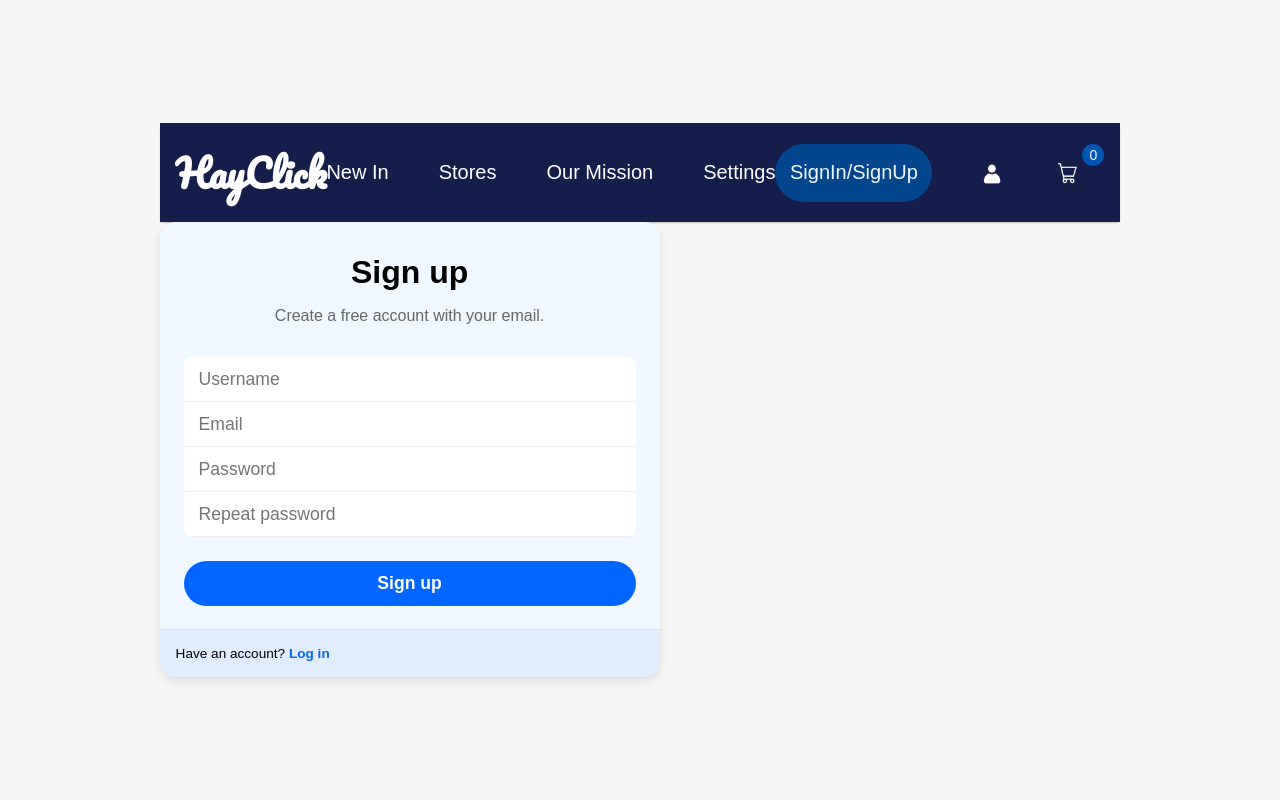
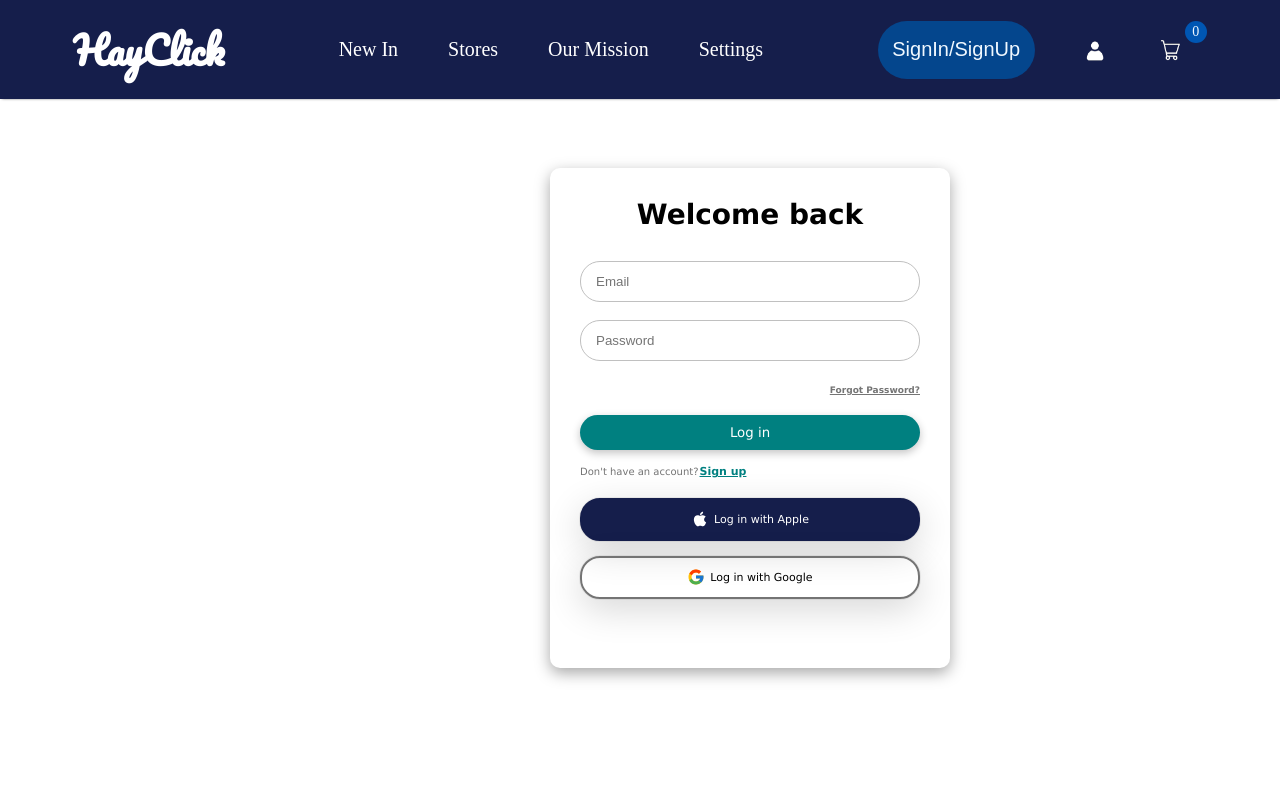
Before and after one commit to sargismnoyan01/WebSite-Frontend, a Django app: page /register/ in a window 1280 px wide. Run offline with Django 5.2, Linux system fonts and the light colour scheme.

Commit message:
register and product-card new designs

```diff
--- a/MyProject/main/static/css/Navbar.css
+++ b/MyProject/main/static/css/Navbar.css
@@ -10,8 +10,11 @@ html{
     height: 100%;
 }
 
+
 .navbar-up{
+    position: fixed;
     display: flex;
+    width: 100%;
     justify-content: space-around;
     padding: 16px;
     box-shadow:0 1px 3px -2px black ;
@@ -198,15 +201,18 @@ a h1 {
     .three-line-icon{
         display: none;
     }
-    body{
-        height: 200px;
-    }
 
     .new-nav{
         position: fixed;
         display: flex;
         background: #151E4B ;
-        justify-content: space-between;
+        align-items: center;
+        justify-content: space-around;
+        border-radius: 10px;
+        box-shadow: rgba(0, 0, 0, 0.35) 0px 5px 15px,
+        rgba(0, 73, 144, 0.5) 5px 10px 15px;
+        transition: all 0.5s;
+
         bottom: 0;
         padding: 15px 9%;
         width: 100%;
@@ -215,7 +221,9 @@ a h1 {
     .new-nav img{
         width: 50px;
         height: 50px;
+
     }
+
     .nav-login-cart {
         display: none;
     }
@@ -225,12 +233,17 @@ a h1 {
 }
 
 .navbar-down{
+    position: fixed;
+    top: 98px;
+    width: 100%;
+    height: 80px;
     background: #151E6E;
     display: flex;
     align-items: center;
 }
 
 .searchAndIcon{
+
     display: flex;
     align-items: center;
     margin-left: 150px;
@@ -251,6 +264,7 @@ a h1 {
     font-weight: 500;
     color: aliceblue;
 }
+
 
 
 
--- a/MyProject/main/static/css/register.css
+++ b/MyProject/main/static/css/register.css
@@ -1,117 +1,136 @@
-/* General styles */
-body {
+
+.form-container {
+    width: 400px;
+    height: 500px;
+    margin-top: 150px;
+    margin-left: 550px;
+    background-color: #fff;
+    box-shadow: rgba(0, 0, 0, 0.35) 0px 5px 15px;
+    border-radius: 10px;
+    box-sizing: border-box;
+    padding: 20px 30px;
+  }
+
+  .title {
+    text-align: center;
+    font-family: "Lucida Sans", "Lucida Sans Regular", "Lucida Grande",
+          "Lucida Sans Unicode", Geneva, Verdana, sans-serif;
+    margin: 10px 0 30px 0;
+    font-size: 28px;
+    font-weight: 800;
+  }
+
+  .form {
+    width: 100%;
+    display: flex;
+    flex-direction: column;
+    gap: 18px;
+    margin-bottom: 15px;
+  }
+
+  .input {
+    border-radius: 20px;
+    border: 1px solid #c0c0c0;
+    outline: 0 !important;
+    box-sizing: border-box;
+    padding: 12px 15px;
+  }
+
+  .page-link {
+    text-decoration: underline;
     margin: 0;
-    padding: 0;
-    font-family: Arial, sans-serif;
+    text-align: end;
+    color: #747474;
+    text-decoration-color: #747474;
+  }
+
+  .page-link-label {
+    cursor: pointer;
+    font-family: "Lucida Sans", "Lucida Sans Regular", "Lucida Grande",
+          "Lucida Sans Unicode", Geneva, Verdana, sans-serif;
+    font-size: 9px;
+    font-weight: 700;
+  }
+
+  .page-link-label:hover {
+    color: #000;
+  }
+
+  .form-btn {
+    padding: 10px 15px;
+    font-family: "Lucida Sans", "Lucida Sans Regular", "Lucida Grande",
+          "Lucida Sans Unicode", Geneva, Verdana, sans-serif;
+    border-radius: 20px;
+    border: 0 !important;
+    outline: 0 !important;
+    background: teal;
+    color: white;
+    cursor: pointer;
+    box-shadow: rgba(0, 0, 0, 0.24) 0px 3px 8px;
+  }
+
+  .form-btn:active {
+    box-shadow: none;
+  }
+
+  .sign-up-label {
+    margin: 0;
+    font-size: 10px;
+    color: #747474;
+    font-family: "Lucida Sans", "Lucida Sans Regular", "Lucida Grande",
+          "Lucida Sans Unicode", Geneva, Verdana, sans-serif;
+  }
+
+  .sign-up-link {
+    margin-left: 1px;
+    font-size: 11px;
+    text-decoration: underline;
+    text-decoration-color: teal;
+    color: teal;
+    cursor: pointer;
+    font-weight: 800;
+    font-family: "Lucida Sans", "Lucida Sans Regular", "Lucida Grande",
+          "Lucida Sans Unicode", Geneva, Verdana, sans-serif;
+  }
+
+  .buttons-container {
+    width: 100%;
+    display: flex;
+    flex-direction: column;
+    justify-content: flex-start;
+    margin-top: 20px;
+    gap: 15px;
+  }
+
+  .apple-login-button,
+      .google-login-button {
+    border-radius: 20px;
+    box-sizing: border-box;
+    padding: 10px 15px;
+    box-shadow: rgba(0, 0, 0, 0.16) 0px 10px 36px 0px,
+          rgba(0, 0, 0, 0.06) 0px 0px 0px 1px;
+    cursor: pointer;
     display: flex;
     justify-content: center;
     align-items: center;
-    min-height: 100vh;
-    background-color: #f5f5f5;
-}
+    font-family: "Lucida Sans", "Lucida Sans Regular", "Lucida Grande",
+          "Lucida Sans Unicode", Geneva, Verdana, sans-serif;
+    font-size: 11px;
+    gap: 5px;
+  }
 
-.form-box {
-    max-width: 400px;
-    width: 90%;
-    background: #f1f7fe;
-    overflow: hidden;
-    border-radius: 16px;
-    color: #010101;
-    box-shadow: 0 4px 8px rgba(0, 0, 0, 0.1);
-}
+  .apple-login-button {
+    background-color: #151E4B;
+    color: #fff;
+    border: 2px solid #151E4B;
+  }
 
-.form {
-    position: relative;
-    display: flex;
-    flex-direction: column;
-    padding: 32px 24px 24px;
-    gap: 16px;
-    text-align: center;
-}
+  .google-login-button {
+    border: 2px solid #747474;
+  }
 
-/* Form text */
-.title {
-    font-weight: bold;
-    font-size: 1.8rem;
-}
-
-.subtitle {
-    font-size: 1rem;
-    color: #666;
-}
-
-/* Inputs box */
-.form-container {
-    overflow: hidden;
-    border-radius: 8px;
-    background-color: #fff;
-    margin: 1rem 0 .5rem;
-    width: 100%;
-}
-
-.input {
-    background: none;
-    border: 0;
-    outline: 0;
-    height: 40px;
-    width: 100%;
-    border-bottom: 1px solid #eee;
-    font-size: 1rem;
-    padding: 8px 15px;
-}
-
-.form-section {
-    padding: 16px;
-    font-size: .85rem;
-    background-color: #e0ecfb;
-    box-shadow: rgb(0 0 0 / 8%) 0 -1px;
-}
-
-.form-section a {
-    font-weight: bold;
-    color: #0066ff;
-    transition: color .3s ease;
-}
-
-.form-section a:hover {
-    color: #005ce6;
-    text-decoration: underline;
-}
-
-/* Button */
-.form button {
-    background-color: #0066ff;
-    color: #fff;
-    border: 0;
-    border-radius: 24px;
-    padding: 10px 16px;
-    font-size: 1rem;
-    font-weight: 600;
-    cursor: pointer;
-    transition: background-color .3s ease;
-}
-
-.form button:hover {
-    background-color: #005ce6;
-}
-
-/* Responsive Design */
-@media screen and (min-width: 768px) {
-    .form-box {
-        max-width: 500px;
-    }
-
-    .title {
-        font-size: 2rem;
-    }
-
-    .input {
-        height: 45px;
-        font-size: 1.1rem;
-    }
-
-    .form button {
-        padding: 12px 20px;
-        font-size: 1.1rem;
-    }
-}
+  .apple-icon,
+      .google-icon {
+    font-size: 18px;
+    margin-bottom: 1px;
+  }
--- a/MyProject/main/templates/base.html
+++ b/MyProject/main/templates/base.html
@@ -25,7 +25,7 @@
             </ul>
 
             <div class="nav-login-cart">
-                <button> SignIn/SignUp </button>
+                <a href="{% url 'register' %}"><button> SignIn/SignUp </button></a>
                 <img class="login-icon" src="{% static '/Images/person-icon.png' %}" alt="" />
                 <img class="cart-icon" src="{% static './Images/cart-icon.png' %}" alt="" />
                 <div class="nav-cart-count">0</div>
--- a/MyProject/main/templates/index.html
+++ b/MyProject/main/templates/index.html
@@ -26,7 +26,7 @@
 </div>
 
 </div>
-<div width="100%" height="500px">
+<div width="100%" height="500px" >
 {% include 'product.html' %}
 </div>
 <div width = '100%' >
--- a/MyProject/main/templates/product.html
+++ b/MyProject/main/templates/product.html
@@ -4,11 +4,14 @@
 <head>
     <meta charset="UTF-8">
     <meta name="viewport" content="width=device-width, initial-scale=1.0">
+    <meta http-equiv="X-UA-Compatible" content="IE=edge">
+    <link rel="stylesheet" href="https://cdnjs.cloudflare.com/ajax/libs/font-awesome/6.0.0-beta3/css/all.min.css">
+    <link href="https://fonts.googleapis.com/css2?family=Montserrat:wght@100;300;400;500;600;700;800;900&display=swap" rel="stylesheet">
     <link rel="stylesheet" href="{% static 'css/product.css' %}">
     <title>Product List</title>
 </head>
 <body>
-    <div class="product">
+    <div class="product" style="margin-top: 250px;">
         <h1>POPULAR IN OUR STORE</h1>
         <hr />
         <div class="product-item" id="product-list"></div>
--- a/MyProject/main/templates/register.html
+++ b/MyProject/main/templates/register.html
@@ -11,28 +11,43 @@
 </head>
 <body>
 
-<div class="form-box">
-    <form class="form" method="post">
-        {% csrf_token %}
-        <span class="title">Sign up</span>
-        <span class="subtitle">Create a free account with your email.</span>
-        {% if messages %}
-        {% for message in messages %}
-        <span class="subtitle" style="color: brown;"><b> {{ message }} </b></span>
-        {% endfor %}
-        {% endif %}
-        <div class="form-container">
-            <input type="text" name="username" class="input" placeholder="Username">
-            <input type="email" name="email" class="input" placeholder="Email">
-            <input type="password" name="password1" class="input" placeholder="Password">
-            <input type="password" name="password2" class="input" placeholder="Repeat password">
-        </div>
-        <button type="submit">Sign up</button>
-    </form>
-    <div class="form-section">
-        <p>Have an account? <a href="">Log in</a></p>
-    </div>
-</div>
+    /* From Uiverse.io by akshat-patel28 */
+    <div class="form-container">
+         <p class="title">Welcome back</p>
+         <form class="form">
+           <input type="email" class="input" placeholder="Email">
+           <input type="password" class="input" placeholder="Password">
+           <p class="page-link">
+             <span class="page-link-label">Forgot Password?</span>
+           </p>
+           <button class="form-btn">Log in</button>
+         </form>
+         <p class="sign-up-label">
+           Don't have an account?<span class="sign-up-link">Sign up</span>
+         </p>
+         <div class="buttons-container">
+           <div class="apple-login-button">
+             <svg stroke="currentColor" fill="currentColor" stroke-width="0" class="apple-icon" viewBox="0 0 1024 1024" height="1em" width="1em" xmlns="http://www.w3.org/2000/svg">
+               <path d="M747.4 535.7c-.4-68.2 30.5-119.6 92.9-157.5-34.9-50-87.7-77.5-157.3-82.8-65.9-5.2-138 38.4-164.4 38.4-27.9 0-91.7-36.6-141.9-36.6C273.1 298.8 163 379.8 163 544.6c0 48.7 8.9 99 26.7 150.8 23.8 68.2 109.6 235.3 199.1 232.6 46.8-1.1 79.9-33.2 140.8-33.2 59.1 0 89.7 33.2 141.9 33.2 90.3-1.3 167.9-153.2 190.5-221.6-121.1-57.1-114.6-167.2-114.6-170.7zm-105.1-305c50.7-60.2 46.1-115 44.6-134.7-44.8 2.6-96.6 30.5-126.1 64.8-32.5 36.8-51.6 82.3-47.5 133.6 48.4 3.7 92.6-21.2 129-63.7z"></path>
+             </svg>
+             <span>Log in with Apple</span>
+           </div>
+           <div class="google-login-button">
+             <svg stroke="currentColor" fill="currentColor" stroke-width="0" version="1.1" x="0px" y="0px" class="google-icon" viewBox="0 0 48 48" height="1em" width="1em" xmlns="http://www.w3.org/2000/svg">
+               <path fill="#FFC107" d="M43.611,20.083H42V20H24v8h11.303c-1.649,4.657-6.08,8-11.303,8c-6.627,0-12-5.373-12-12
+       c0-6.627,5.373-12,12-12c3.059,0,5.842,1.154,7.961,3.039l5.657-5.657C34.046,6.053,29.268,4,24,4C12.955,4,4,12.955,4,24
+       c0,11.045,8.955,20,20,20c11.045,0,20-8.955,20-20C44,22.659,43.862,21.35,43.611,20.083z"></path>
+               <path fill="#FF3D00" d="M6.306,14.691l6.571,4.819C14.655,15.108,18.961,12,24,12c3.059,0,5.842,1.154,7.961,3.039l5.657-5.657
+       C34.046,6.053,29.268,4,24,4C16.318,4,9.656,8.337,6.306,14.691z"></path>
+               <path fill="#4CAF50" d="M24,44c5.166,0,9.86-1.977,13.409-5.192l-6.19-5.238C29.211,35.091,26.715,36,24,36
+       c-5.202,0-9.619-3.317-11.283-7.946l-6.522,5.025C9.505,39.556,16.227,44,24,44z"></path>
+               <path fill="#1976D2" d="M43.611,20.083H42V20H24v8h11.303c-0.792,2.237-2.231,4.166-4.087,5.571
+       c0.001-0.001,0.002-0.001,0.003-0.002l6.19,5.238C36.971,39.205,44,34,44,24C44,22.659,43.862,21.35,43.611,20.083z"></path>
+             </svg>
+             <span>Log in with Google</span>
+           </div>
+         </div>
+       </div>
 
 </body>
 
```
Also changed, not shown: MyProject/main/static/css/product.css (+85 -98 lines), MyProject/main/static/css/search.css (+6 -6 lines), MyProject/main/static/js/product.js (+17 -4 lines).
